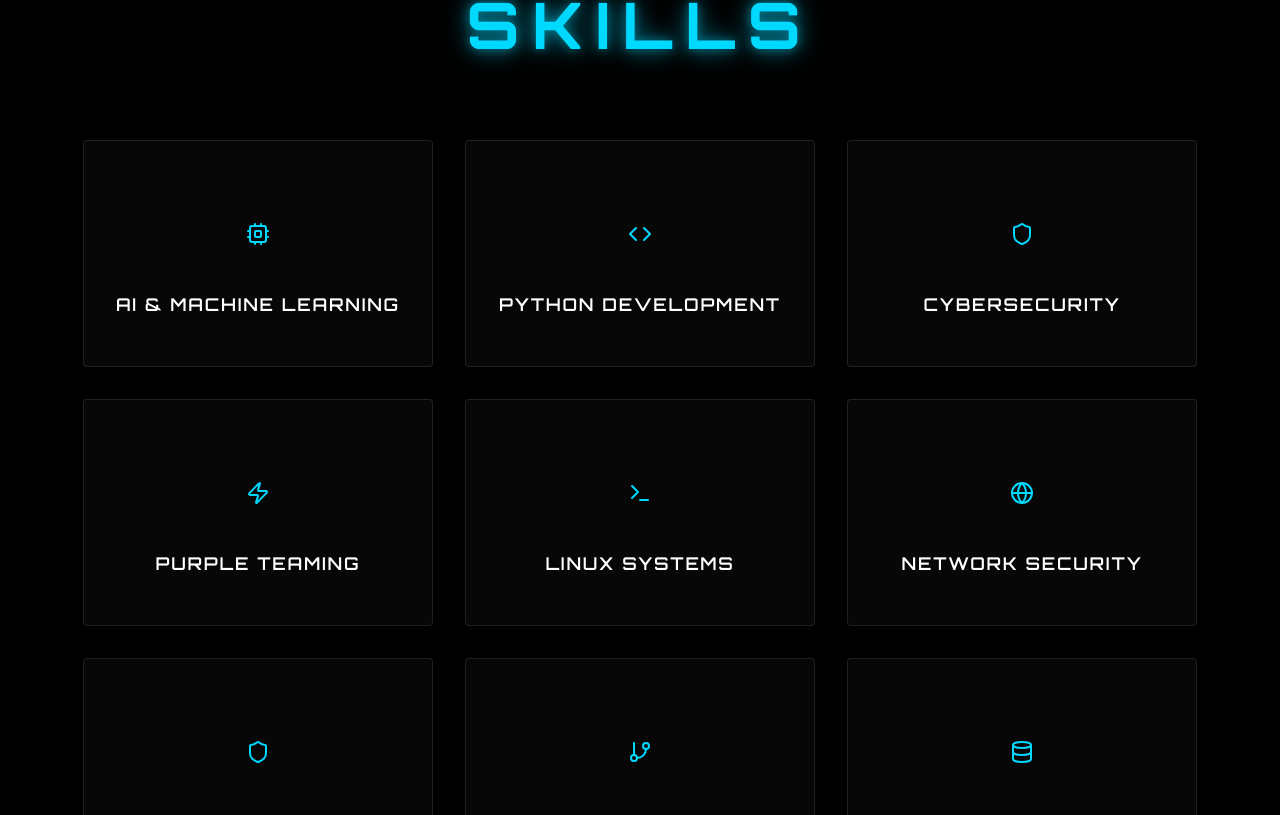
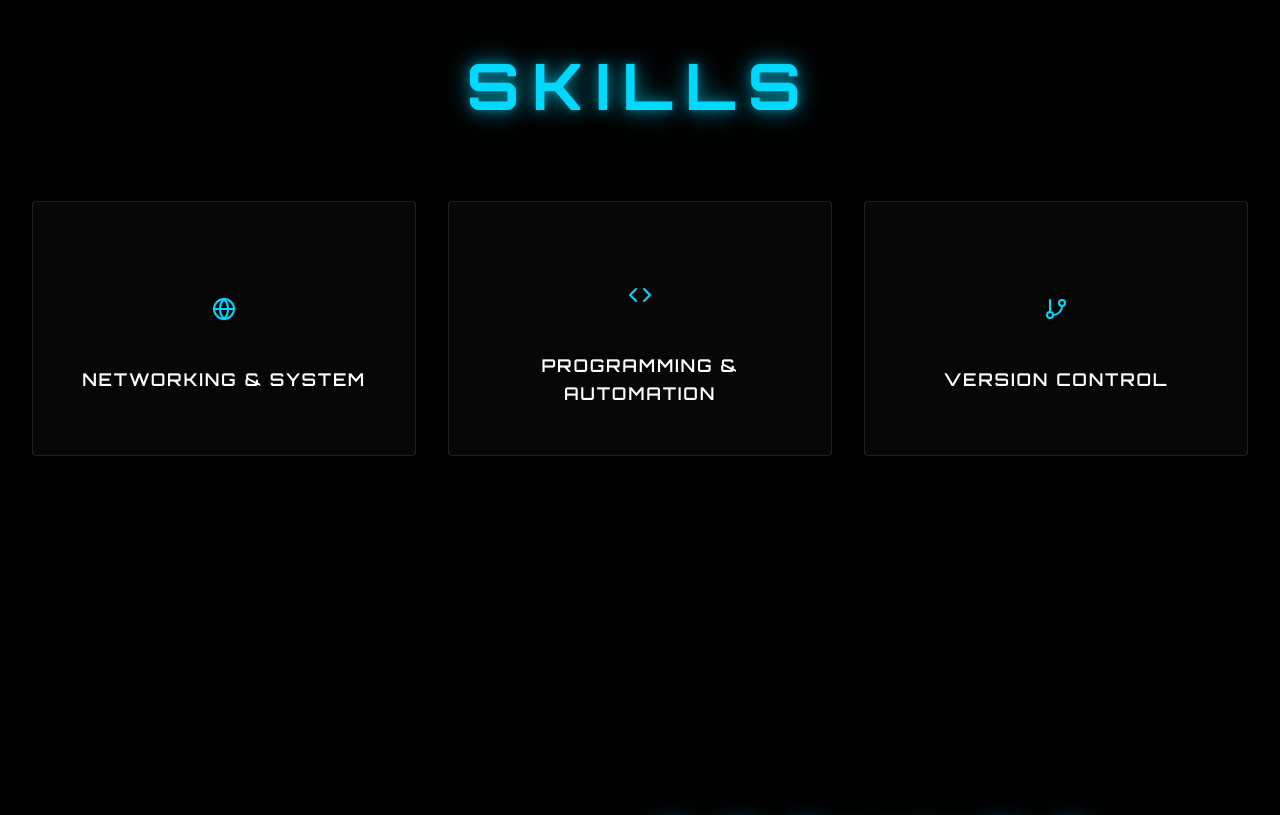
Before and after one commit to arnabdevs/portfolio, a React (Vite) app: page / in a window 1280 px wide. Shown: the part 1865-2680 px from the top of the page. Built offline with nearby package versions, Linux system fonts and the light colour scheme.

Commit message:
Update skills section with new categories and remove others

```diff
--- a/src/components/Skills/Skills.jsx
+++ b/src/components/Skills/Skills.jsx
@@ -4,15 +4,9 @@ import { Cpu, Shield, Terminal, Globe, Code, Zap, Database, GitBranch } from 'lu
 import './Skills.css';
 
 const skills = [
-    { name: 'AI & Machine Learning', icon: <Cpu />, color: 'var(--primary-blue)' },
-    { name: 'Python Development', icon: <Code />, color: 'var(--primary-blue)' },
-    { name: 'Cybersecurity', icon: <Shield />, color: 'var(--primary-blue)' },
-    { name: 'Purple Teaming', icon: <Zap />, color: 'var(--primary-blue)' },
-    { name: 'Linux Systems', icon: <Terminal />, color: 'var(--primary-blue)' },
-    { name: 'Network Security', icon: <Globe />, color: 'var(--primary-blue)' },
-    { name: 'Ethical Hacking', icon: <Shield />, color: 'var(--primary-blue)' },
+    { name: 'Networking & System', icon: <Globe />, color: 'var(--primary-blue)' },
+    { name: 'Programming & Automation', icon: <Code />, color: 'var(--primary-blue)' },
     { name: 'Version Control', icon: <GitBranch />, color: 'var(--primary-blue)' },
-    { name: 'Database Systems', icon: <Database />, color: 'var(--primary-blue)' },
 ];
 
 const SkillCard = ({ skill, index }) => {
```
